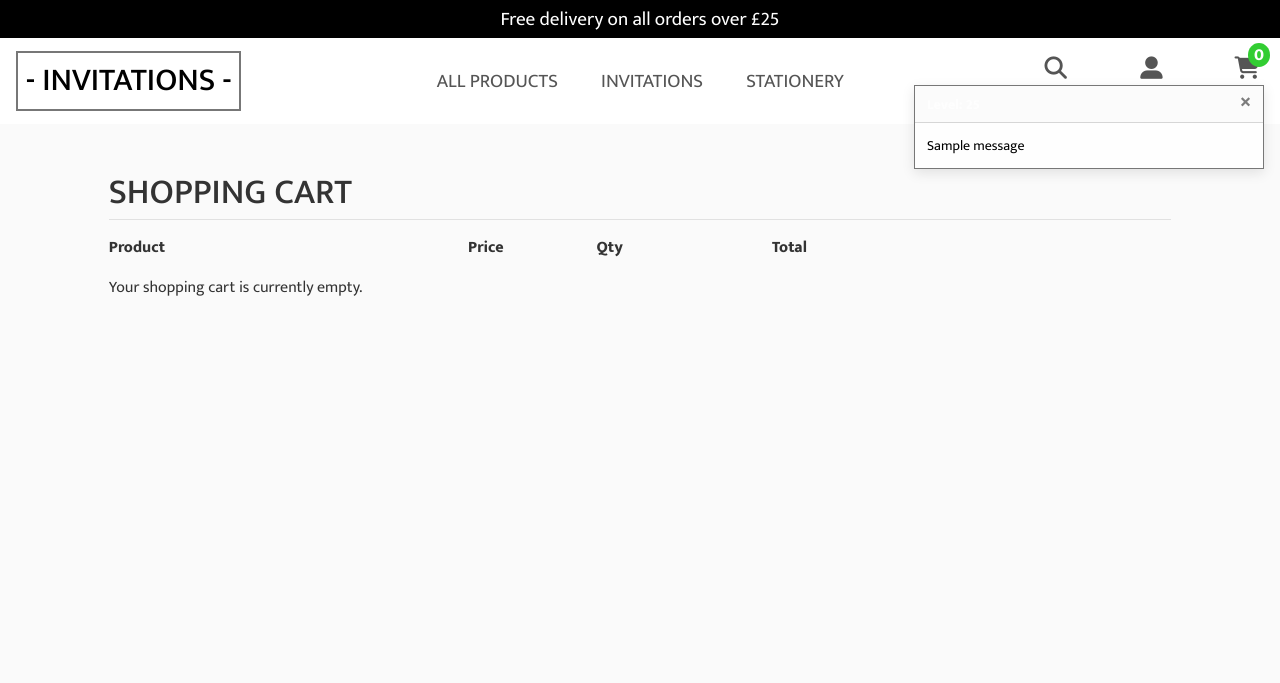
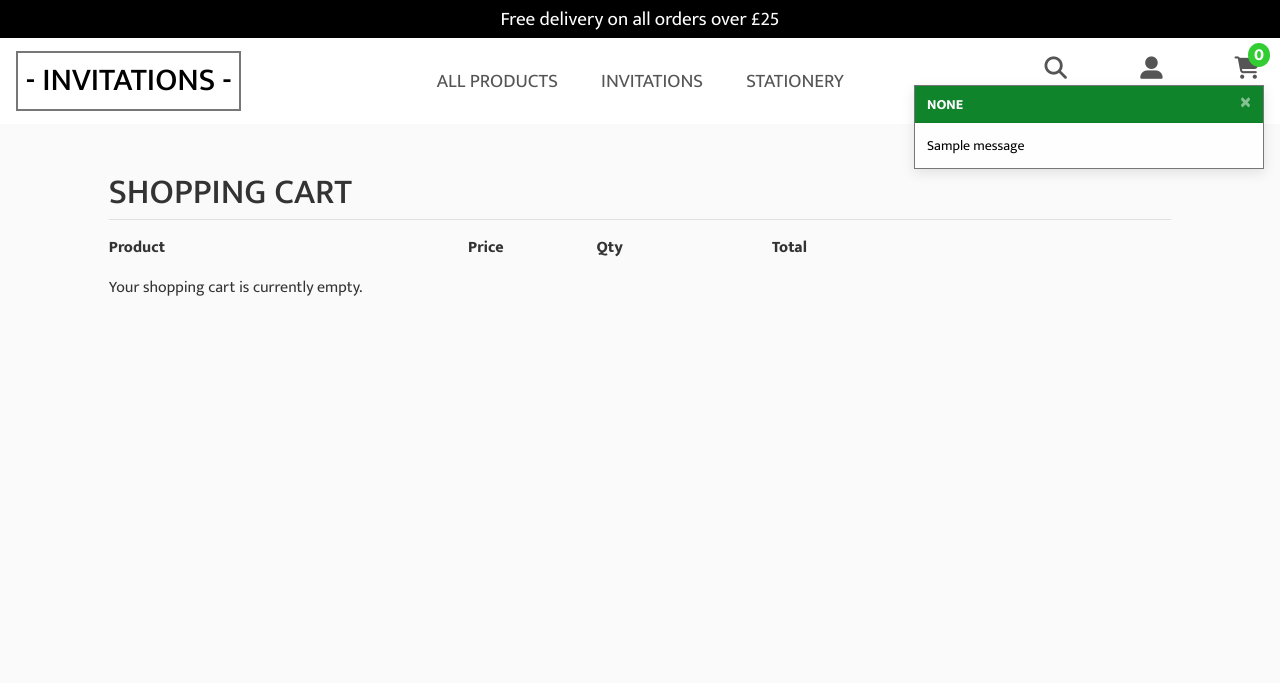
Before and after one commit to Code-Institute-Submissions/milestone-4-INVITATIONS, a Django app: page /cart/ in a window 1280 px wide. Shown: the top 683 px of the page. Run offline with Django 3.2, Linux system fonts and the light colour scheme; tables that the repository leaves empty hold one stand-in row (values such as "Sample post"); one stand-in notice (Sample message) is shown; some libraries are stand-ins or nearby versions.

Commit message:
Change toast header based on extra message tag

```diff
--- a/cart/views.py
+++ b/cart/views.py
@@ -21,11 +21,13 @@ def add_to_cart(request, product_id):
     if product_id in list(cart.keys()):
         cart[product_id] += quantity
         messages.success(request, f'{product.name} quantity has been \
-                                  updated to {cart[product_id]}.')
+                                  updated to {cart[product_id]}.',
+                                  extra_tags='shopping cart updated')
     else:
         cart[product_id] = quantity
         messages.success(request, f'(x{cart[product_id]}) {product.name} \
-                                  has been added to your shopping cart.')
+                                  has been added to your shopping cart.',
+                                  extra_tags='added to shopping cart')
 
     request.session['cart'] = cart
     return redirect(original_path)
--- a/templates/base.html
+++ b/templates/base.html
@@ -179,9 +179,9 @@
         {% block messages %}
             {% for message in messages %}
                 <div role="alert" aria-live="assertive" aria-atomic="true" class="toast" data-autohide="false" data-delay="5000">
-                    <div class="toast-header toast__header-{{ message.level }}">
-                        <strong class="mr-auto">Level: {{ message.level }}</strong>
-                        <button type="button" class="ml-2 mb-1 close" data-dismiss="toast" aria-label="Close">
+                    <div class="toast-header {{ message.level_tag }}">
+                        <strong class="mr-auto">{{ message.extra_tags|upper }}</strong>
+                        <button type="button" class="ml-2 mb-1 close toast__close" data-dismiss="toast" aria-label="Close">
                             <span aria-hidden="true">&times;</span>
                         </button>
                     </div>
```
